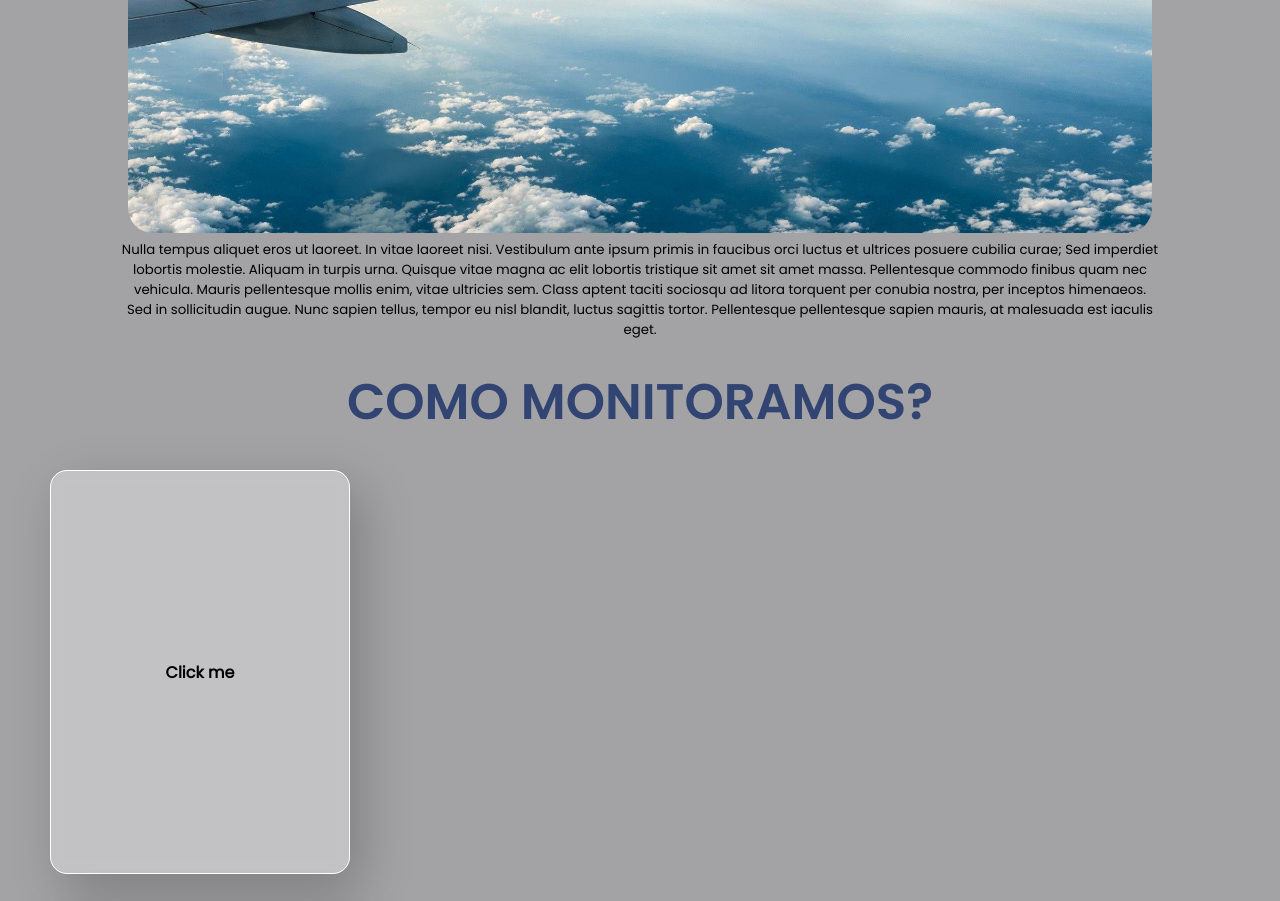
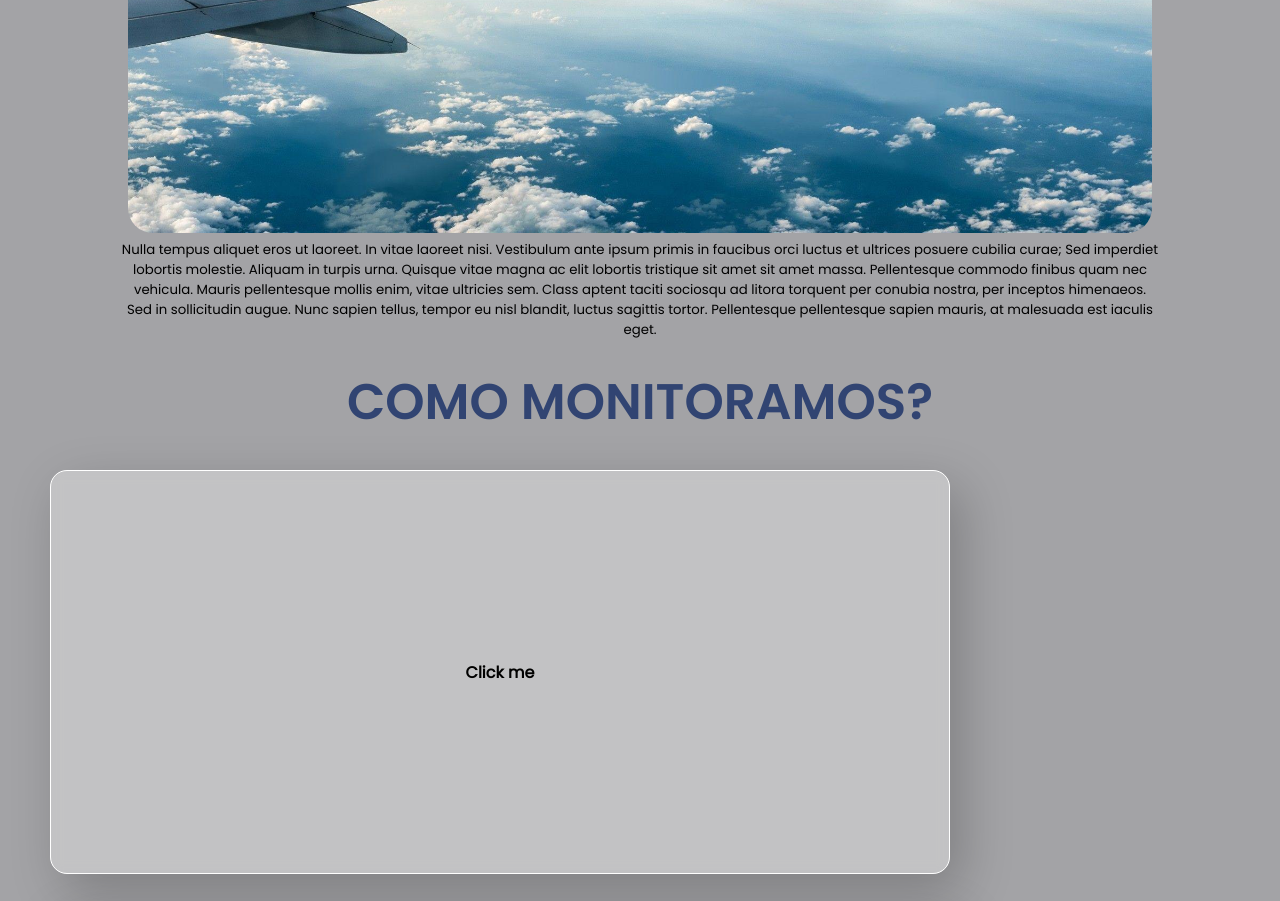
Before and after one commit to Gate-Watch/Gate-Watch, a website: page Página Web (Front)/public/HTML/sobre.html in a window 1280 px wide. Shown: the part 778-1679 px from the top of the page. Drawn offline with Linux system fonts and the light colour scheme.

Commit message:
Modificação do Sobre nós

```diff
--- a/Página Web (Front)/public/HTML/sobre.html
+++ b/Página Web (Front)/public/HTML/sobre.html
@@ -80,7 +80,7 @@
 
 .card {
   box-sizing: border-box;
-  width: 300px;
+  width: 900px;
   height: 404px;
   background: rgba(217, 217, 217, 0.58);
   border: 1px solid white;
@@ -98,6 +98,7 @@
   margin-top: 30px;
   margin-bottom: 30px;
   margin-left: 50px;
+
 }
 
 .card:hover {
```
